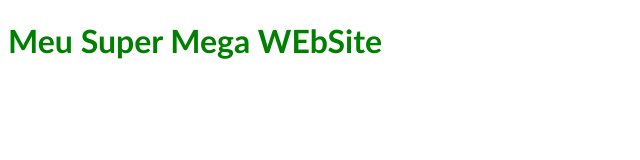
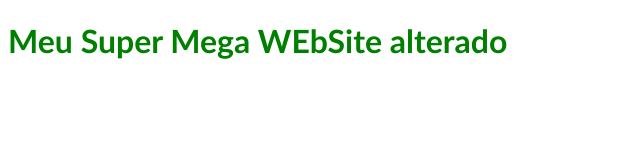
Before and after one commit to joaopapin/git-formacao, a plain HTML site: page index.html in a window 1280 px wide. Shown: the whole page, without its empty margins (0-640 px from the left). Drawn offline with Linux system fonts and the light colour scheme.

Commit message:
alterado

```diff
--- a/index.html
+++ b/index.html
@@ -7,6 +7,6 @@
     <link rel="stylesheet" href="css/styles.css">
 </head>
 <body>
-    <h1>Meu Super Mega WEbSite</h1>
+    <h1>Meu Super Mega WEbSite alterado</h1>
 </body>
 </html>
```
